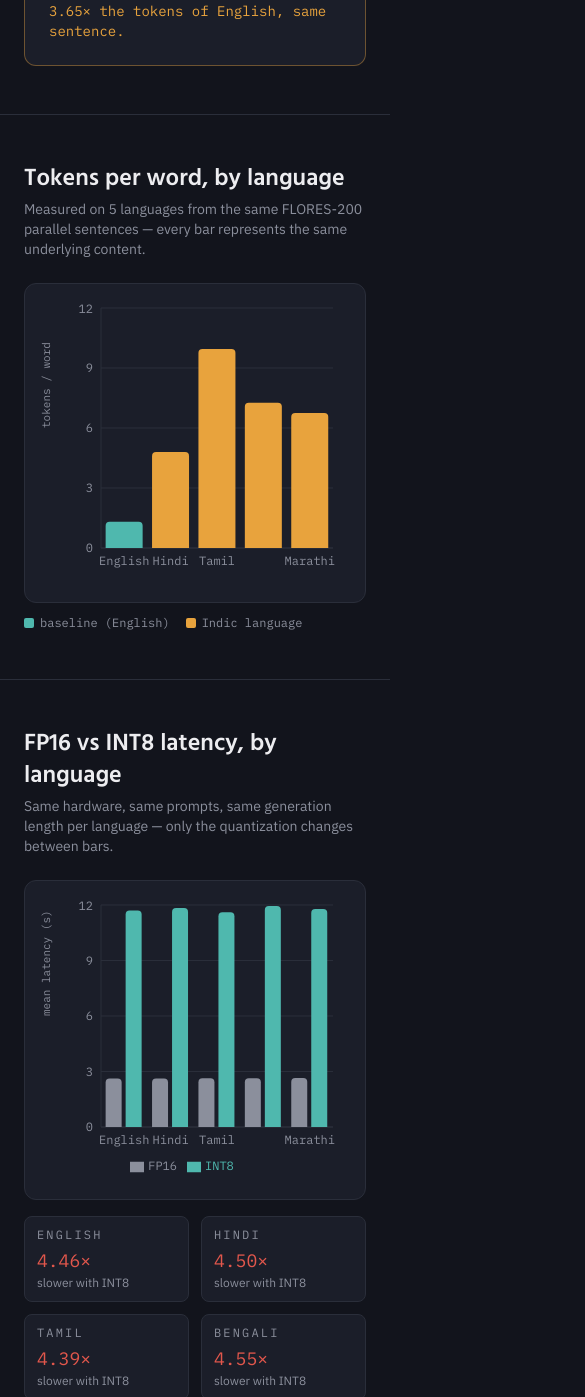
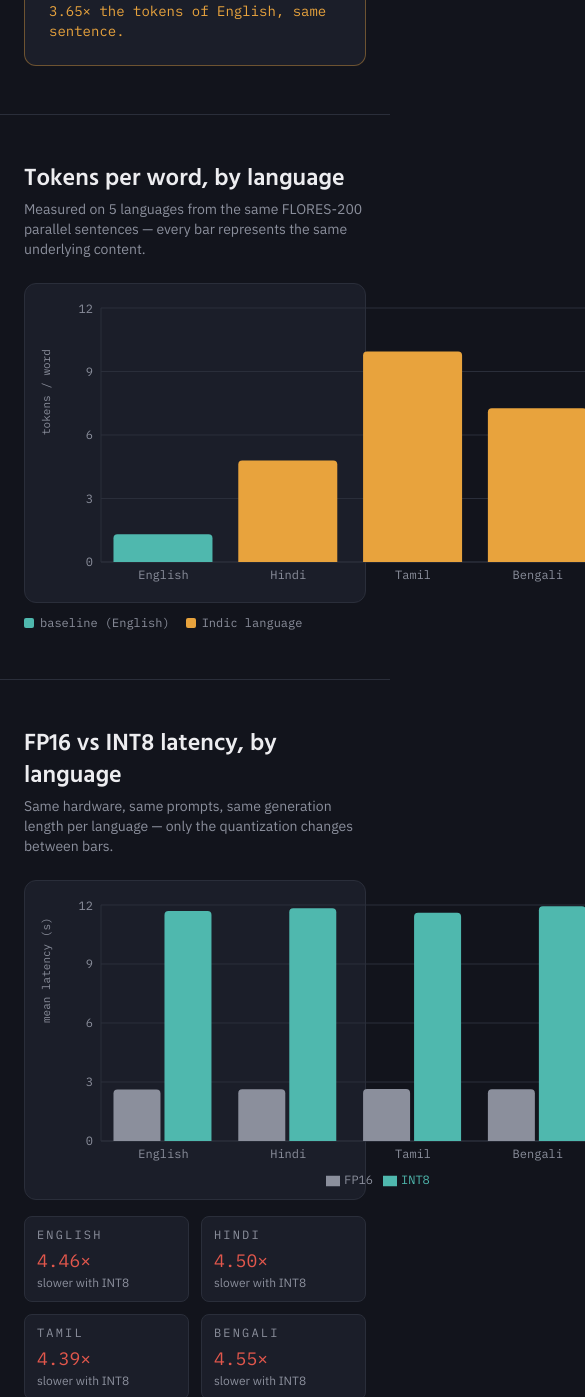
Before and after one commit to Adityajl/Indic-inference-lab, a Next.js app in the folder dashboard/: page / in a window 390 px wide. Shown: the part 1087-2484 px from the top of the page, 585 px wide, since content can reach past the window. Built offline with nearby package versions, Linux system fonts and the light colour scheme.

Commit message:
Diagnostic: hardcode pixel dimensions on ResponsiveContainer

```diff
--- a/dashboard/components/LatencyThroughputChart.tsx
+++ b/dashboard/components/LatencyThroughputChart.tsx
@@ -32,7 +32,7 @@ export default function LatencyThroughputChart({
         quantization changes between bars.
       </p>
       <div className="bg-surface border border-rule rounded-xl p-4" style={{ height: 320 }}>
-        <ResponsiveContainer width="100%" height="100%">
+        <ResponsiveContainer width={700} height={300}>
           <BarChart data={data} margin={{ top: 8, right: 16, left: 0, bottom: 8 }}>
             <CartesianGrid stroke="#2A2E3A" vertical={false} />
             <XAxis
--- a/dashboard/components/TokenEfficiencyChart.tsx
+++ b/dashboard/components/TokenEfficiencyChart.tsx
@@ -30,7 +30,7 @@ export default function TokenEfficiencyChart({
         every bar represents the same underlying content.
       </p>
       <div className="bg-surface border border-rule rounded-xl p-4" style={{ height: 320 }}>
-        <ResponsiveContainer width="100%" height="100%">
+        <ResponsiveContainer width={700} height={300}>
           <BarChart data={data} margin={{ top: 8, right: 16, left: 0, bottom: 8 }}>
             <CartesianGrid stroke="#2A2E3A" vertical={false} />
             <XAxis
```
